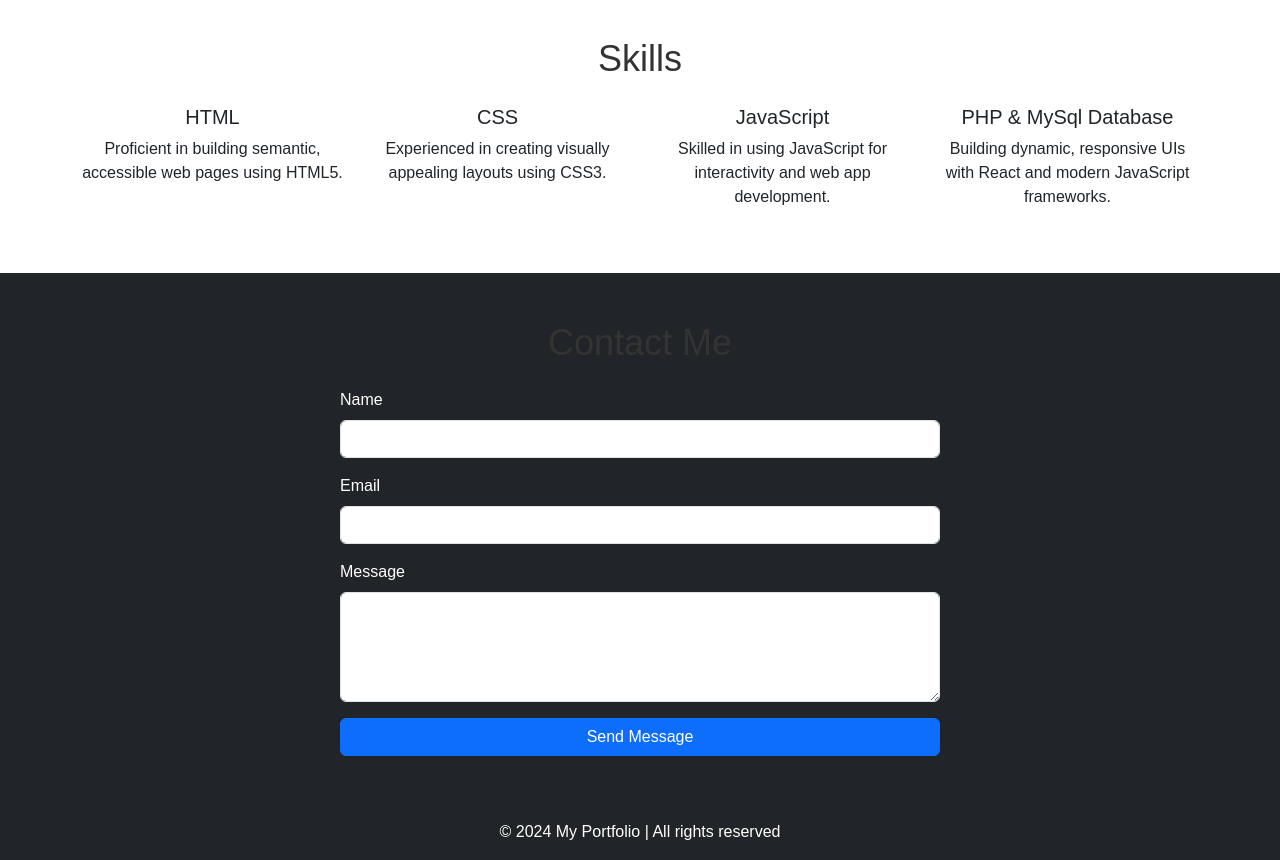
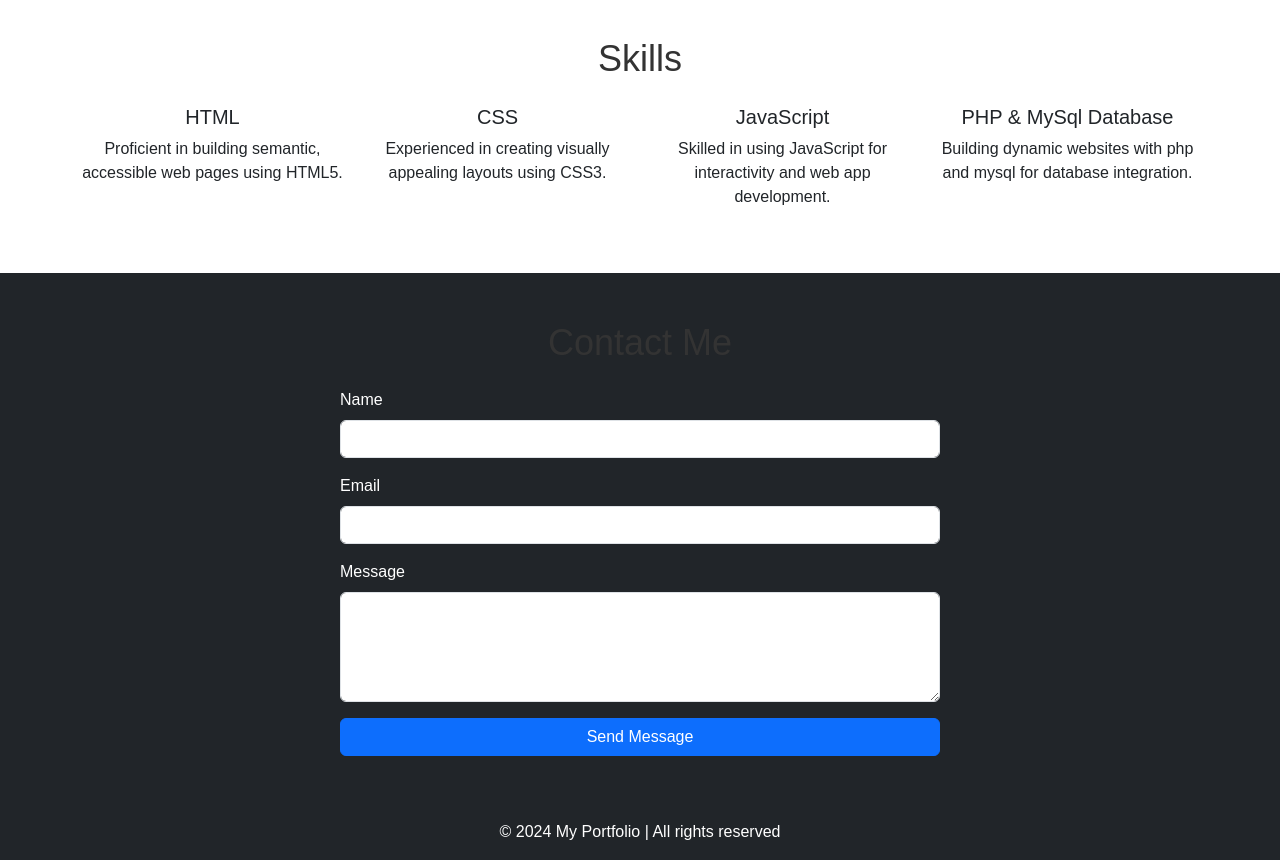
Before and after one commit to devharbour/portfolio, a plain HTML site: page index.html in a window 1280 px wide. Shown: the part 1420-2280 px from the top of the page. Drawn offline with nearby package versions, Linux system fonts and the light colour scheme.

Commit message:
Update index.html

```diff
--- a/index.html
+++ b/index.html
@@ -141,7 +141,7 @@
                 </div>
                 <div class="col-md-3">
                     <h5>PHP & MySql Database</h5>
-                    <p>Building dynamic, responsive UIs with React and modern JavaScript frameworks.</p>
+                    <p>Building dynamic websites with php and mysql for database integration.</p>
                 </div>
             </div>
         </div>
```
